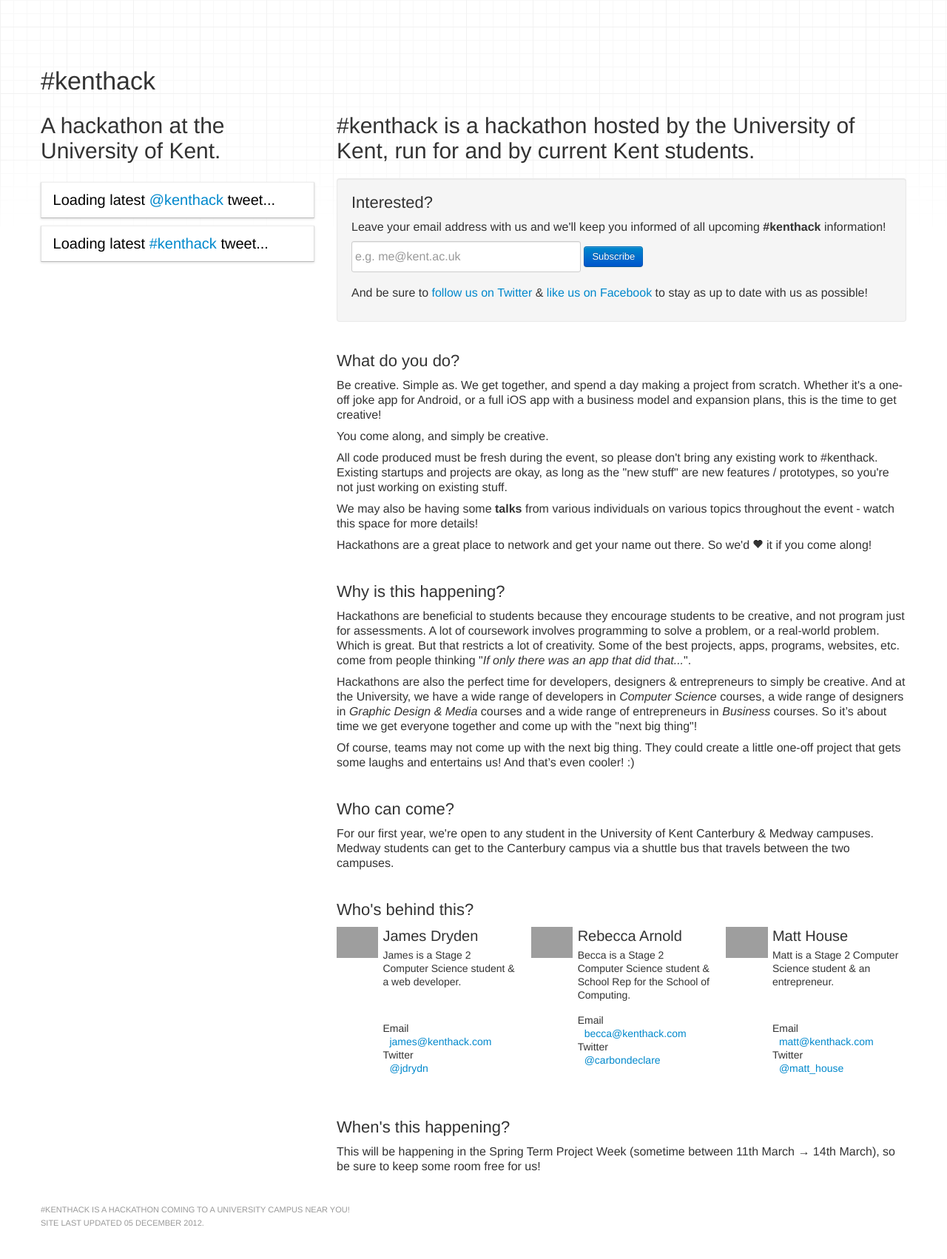
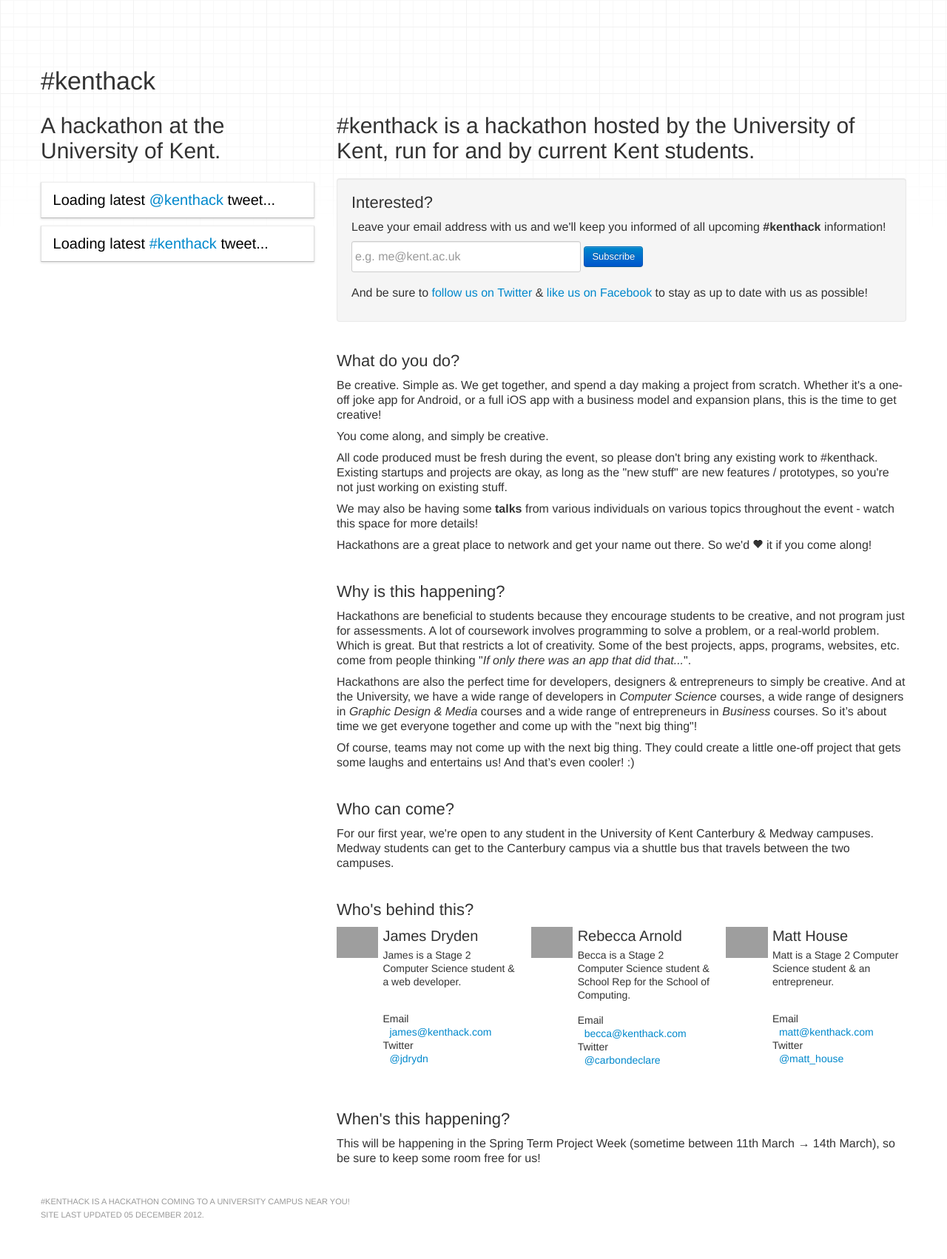
Before and after one commit to jdrydn/kenthack.github.io, a Jekyll site: the page built from index.html, in a window 1280 px wide. Shown: the whole page at 74% size. Built offline with Jekyll 4.4.1, drawn with Linux system fonts in a browser that asks for light colours; grey boxes are pictures that could not be loaded.

Commit message:
Updated to fix positioning.

```diff
--- a/css/style.css
+++ b/css/style.css
@@ -113,10 +113,15 @@
 				margin: 40px 0 10px 0;
 			}
 
-			section.content section.who p {
-				font-size: 14px;
-				line-height: 18px;
+			section.content section.who {
+
 			}
+
+				section.content section.who p {
+					font-size: 14px;
+					line-height: 18px;
+					min-height: 70px;
+				}
 
 				section.content section.who dl dt {
 					font-size: 14px;
--- a/index.html
+++ b/index.html
@@ -123,7 +123,6 @@
 										<div class="span9">
 											<h4>James Dryden</h4>
 											<p>James is a Stage 2 Computer Science student &amp; a web developer.</p>
-											<br/>
 											<dl>
 												<dt>Email</dt>
 												<dd><a href="mailto:james@kenthack.com">james@kenthack.com</a></dd>
@@ -160,7 +159,6 @@
 										<div class="span9">
 											<h4>Matt House</h4>
 											<p>Matt is a Stage 2 Computer Science student &amp; an entrepreneur.</p>
-											<br/>
 											<dl>
 												<dt>Email</dt>
 												<dd><a href="mailto:matt@kenthack.com">matt@kenthack.com</a></dd>
```
